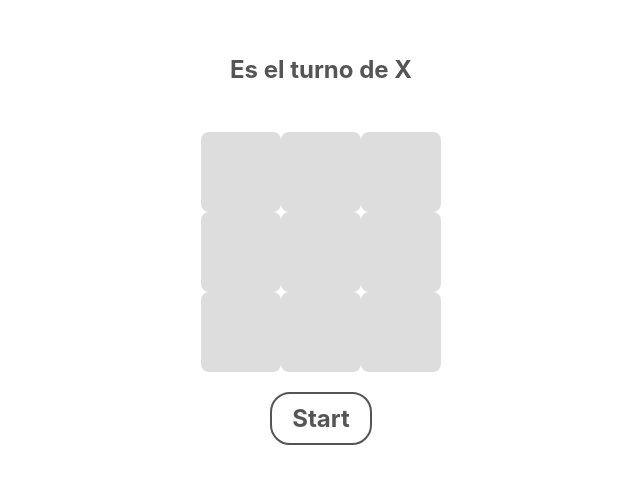
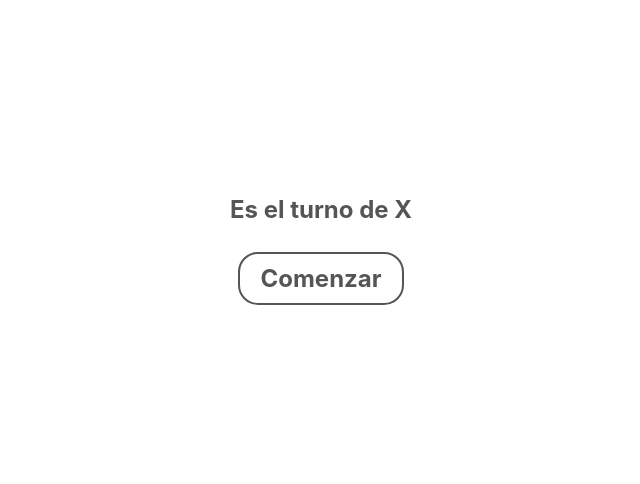
Before and after one commit to ManuelJimena/HubGamesReactJS, a React (Vite) app: page / in a window 1280 px wide. Shown: the part 206-690 px from the top of the page, without its empty margins (319-959 px from the left). Built offline with nearby package versions, Linux system fonts and the light colour scheme.

Commit message:
refact game

```diff
--- a/src/components/Button/Button.jsx
+++ b/src/components/Button/Button.jsx
@@ -1,9 +1,9 @@
-import './Button.css';
+import "./Button.css"
 
 const Button = ({ isStarted, handleButtonClick }) => {
   return (
     <button className="button" onClick={handleButtonClick}>
-      {isStarted ? 'Reset' : 'Start'}
+      {isStarted ? 'Resetear' : 'Comenzar'}
     </button>
   );
 };
--- a/src/components/Game/Game.jsx
+++ b/src/components/Game/Game.jsx
@@ -1,10 +1,8 @@
-import './Game.css';
-
-import React, { useEffect, useState } from 'react';
-
-import Board from '../Board/Board';
+import "./Game.css";
+import Board from "../Board/Board";
 import Button from '../Button/Button.jsx';
 import Message from '../Message/Message.jsx';
+import React, { useState, useEffect } from 'react';
 
 const Game = () => {
   const [state, setState] = useState({
@@ -16,50 +14,46 @@ const Game = () => {
     winner: null,
   });
 
+  // función para validar el tablero
   const validateBoard = (board) => {
-    let rowValues = board.map((row) => row.join(''));
-    if (rowValues.includes('XXX') || rowValues.includes('OOO')) {
+    // validamos filas
+    let rowValues = board.map(row => row.join(""));
+    if (rowValues.includes("XXX") || rowValues.includes("OOO")) {
       return board[0][0];
     }
-
-    let colValues = board
-      .reduce(
-        (acc, cur) => {
+    // validamos columnas
+    let colValues = board.reduce((acc, cur) => {
       acc[0].push(cur[0]);
       acc[1].push(cur[1]);
       acc[2].push(cur[2]);
       return acc;
-        },
-        [[], [], []],
-      )
-      .map((col) => col.join(''));
-    if (colValues.includes('XXX') || colValues.includes('OOO')) {
+    }, [[],[],[]]).map(col => col.join(""));
+    if (colValues.includes("XXX") || colValues.includes("OOO")) {
       return board[0][0];
     }
-
-    let diagonalValues = [
-      board[0][0] + board[1][1] + board[2][2],
-      board[0][2] + board[1][1] + board[2][0],
-    ];
-    if (diagonalValues.includes('XXX') || diagonalValues.includes('OOO')) {
+    // validamos diagonales
+    let diagonalValues = [board[0][0] + board[1][1] + board[2][2], board[0][2] + board[1][1] + board[2][0]]
+    if (diagonalValues.includes("XXX") || diagonalValues.includes("OOO")) {
       return board[1][1];
     }
-
-    if (board.flat().every((cell) => cell !== null)) {
-      return 'draw';
+    // Empate
+    if (board.flat().every(cell => cell !== null)) {
+      return "draw";
     }
+    // Si no gana nadie
     return null;
   };
 
+  // Validamos el tablero cada vez que cambie el estado de la tabla
   useEffect(() => {
     const winner = validateBoard(state.board);
     if (winner !== null) {
-      setState((prevState) => ({
+      setState(prevState => ({
         ...prevState,
-        winner: winner,
-      }));
+        winner: winner
+      }))
     }
-  }, [state.board]);
+  }, [state.board])
 
   const handleStartButtonClick = () => {
     setState((prevState) => ({
@@ -95,13 +89,20 @@ const Game = () => {
   return (
     <div className="game">
       <Message turn={state.turn} winner={state.winner} />
+      {state.isStarted ? (
+        <>
         <Board board={state.board} handleCellClick={handleCellClick} />
         <Button
           isStarted={state.isStarted}
-        handleButtonClick={
-          state.isStarted ? handleResetButtonClick : handleStartButtonClick
-        }
+          handleButtonClick={handleResetButtonClick}
         />
+        </>
+      ) : (
+        <Button
+          isStarted={state.isStarted}
+          handleButtonClick={handleStartButtonClick}
+        />
+      )}
     </div>
   );
 };
```
Lines whose indentation alone changed are shown as unchanged.
